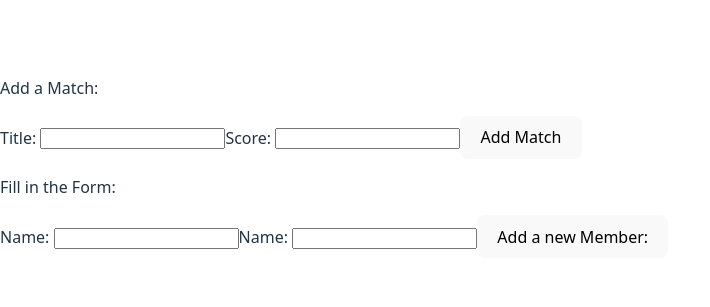
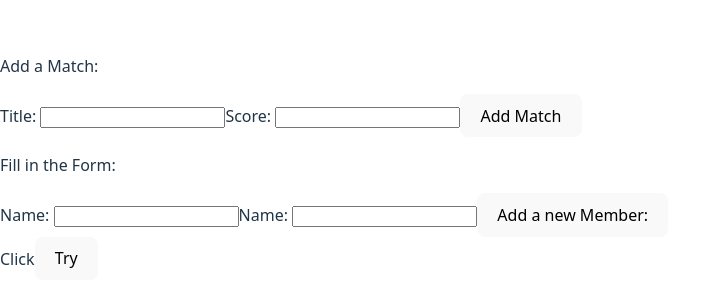
Before and after one commit to alihinnawe/Learn-Typescript-With-React, a React (Vite) app: page / in a window 1280 px wide. Shown: the part 241-548 px from the top of the page, without its empty margins (0-710 px from the left). Built offline with nearby package versions, Linux system fonts and the light colour scheme.

Commit message:
discriminated unions simple example

```diff
--- a/src/App.tsx
+++ b/src/App.tsx
@@ -2,6 +2,7 @@ import './App.css'
 import Matches from './components/Matches.tsx'
 import AddMatch from "./components/AddMatch.tsx"
 import Members from './components/Members/Members.tsx'
+import DiscriminatedUnions from "./components/DiscriminatedUnions.tsx"
 
 function App() {
   // Define a delete handler function
@@ -13,6 +14,10 @@ function App() {
     <>
       <AddMatch />
       <Members />
+      <DiscriminatedUnions kind='button' props={{
+          label: "Click Me",
+          onClick: () => alert("Button clicked!"),
+        }} />
     </>
   )
 }
--- /dev/null
+++ b/src/components/DiscriminatedUnions.tsx
@@ -0,0 +1,24 @@
+type InputType = | {kind: 'button'; props : {label: string, onClick: () => void}} | {kind: 'text'; props :{label: String, placeholder?: string}}
+
+export default function InputTypeInference(propsPar : InputType) {
+        switch (propsPar.kind) {
+        case  'button' : {
+            return (
+                <div>
+                    <label htmlFor="button">Click</label>
+                    <button onClick= {propsPar.props.onClick}>Try</button>
+                </div>
+            )
+
+}
+case 'text' : {
+
+     return (
+                <div>
+                    <label htmlFor="button">Click</label>
+                    <input type="text"placeholder={propsPar.props.placeholder || ''} />
+                </div>
+            )
+}
+    }
+}
```
